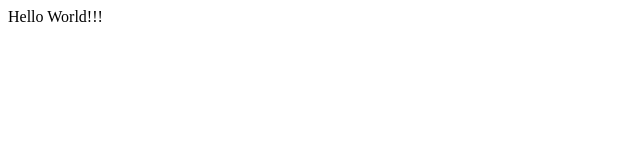
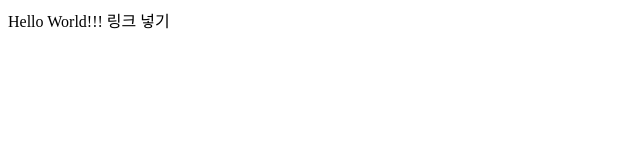
Before and after one commit to EundaChung/Project2, a plain HTML site: page index.html in a window 1280 px wide. Shown: the whole page, without its empty margins (0-640 px from the left). Drawn offline with Linux system fonts and the light colour scheme.

```diff
--- a/index.html
+++ b/index.html
@@ -8,5 +8,6 @@
 </head>
 <body>
     Hello World!!!
+    링크 넣기
 </body>
 </html>
```
